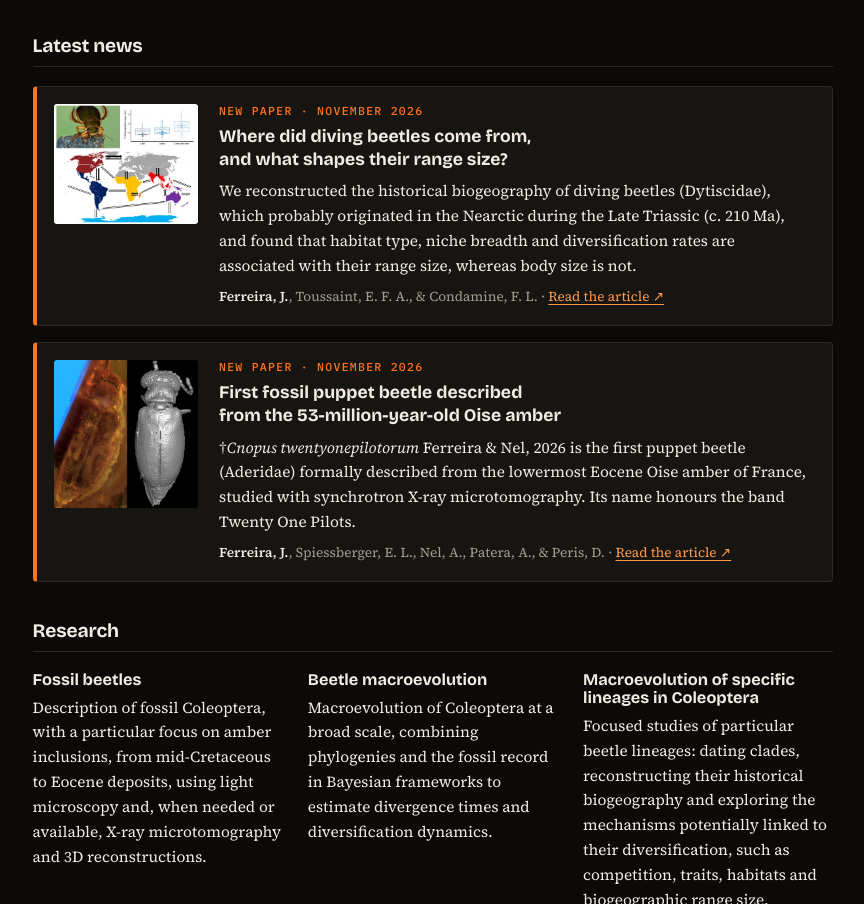
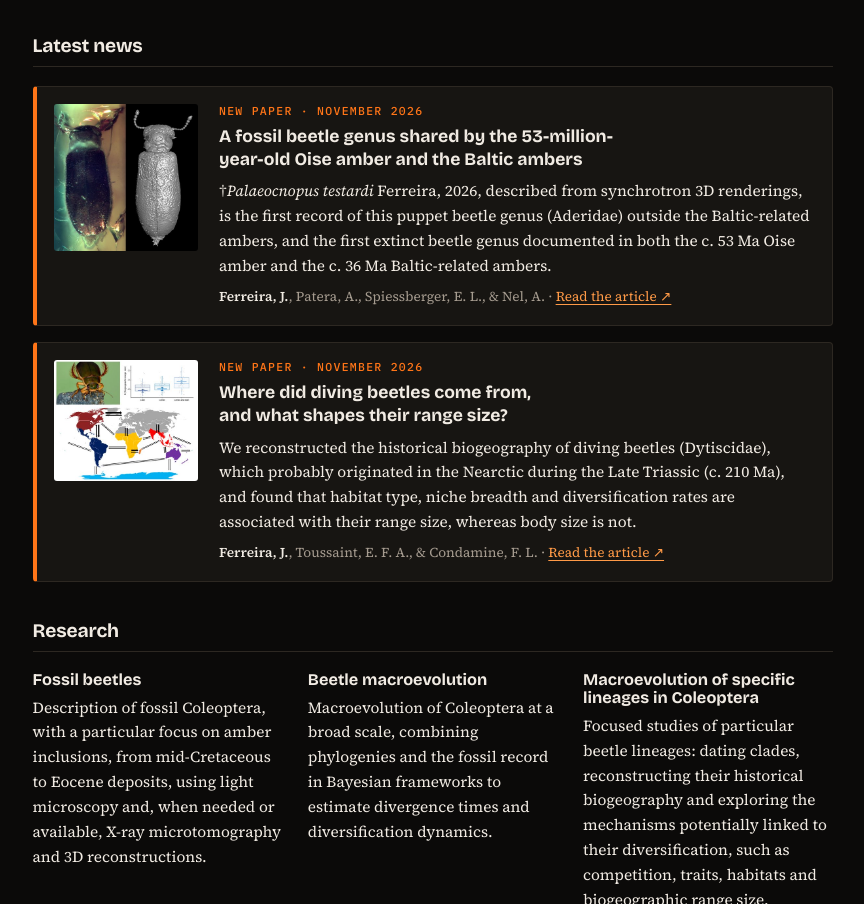
Before and after one commit to JulesFerreira27/julesferreira27.github.io, a plain HTML site: page index.html in a window 1280 px wide. Shown: the part 1024-1928 px from the top of the page, without its empty margins (357-1221 px from the left). Drawn offline with nearby package versions, Linux system fonts and the light colour scheme.

Commit message:
Add files via upload

```diff
--- a/index.html
+++ b/index.html
@@ -365,21 +365,21 @@ footer.foot{margin-top:3.5rem;padding-top:1.2rem;border-top:1px solid var(--rule
   <div>
     <h2 class="sub">Latest news</h2>
     <article class="feature">
+      <a class="zoomable" href="img/fig/palaeocnopus.jpg" data-zoom data-caption="†Palaeocnopus testardi Ferreira, 2026 in Oise amber and its 3D reconstruction · Fossil Record (2026)"><img src="img/fig/palaeocnopus_t.jpg" alt="Palaeocnopus testardi in Oise amber and its synchrotron 3D reconstruction" width="440" height="447" loading="lazy"></a>
+      <div>
+        <div class="label">New paper · November 2026</div>
+        <h3><a href="https://doi.org/10.3897/fr.29.217019" target="_blank" rel="noopener">A fossil beetle genus shared by the 53-million-year-old Oise amber and the Baltic ambers</a></h3>
+        <p>†<i>Palaeocnopus testardi</i> Ferreira, 2026, described from synchrotron 3D renderings, is the first record of this puppet beetle genus (Aderidae) outside the Baltic-related ambers, and the first extinct beetle genus documented in both the c. 53 Ma Oise amber and the c. 36 Ma Baltic-related ambers.</p>
+        <p class="fref"><b>Ferreira, J.</b>, Patera, A., Spiessberger, E. L., &amp; Nel, A. · <a href="https://doi.org/10.3897/fr.29.217019" target="_blank" rel="noopener">Read the article ↗</a></p>
+      </div>
+    </article>
+    <article class="feature">
       <a class="zoomable" href="img/fig/dytbio.jpg" data-zoom data-caption="Graphical abstract · Systematic Entomology (2026)"><img src="img/fig/dytbio_t.jpg" alt="Graphical abstract: a diving beetle, range size by habitat type and a world map of dispersal routes" width="440" height="367" loading="lazy"></a>
       <div>
         <div class="label">New paper · November 2026</div>
         <h3><a href="https://doi.org/10.1111/syen.70076" target="_blank" rel="noopener">Where did diving beetles come from, and what shapes their range size?</a></h3>
         <p>We reconstructed the historical biogeography of diving beetles (Dytiscidae), which probably originated in the Nearctic during the Late Triassic (c. 210 Ma), and found that habitat type, niche breadth and diversification rates are associated with their range size, whereas body size is not.</p>
         <p class="fref"><b>Ferreira, J.</b>, Toussaint, E. F. A., &amp; Condamine, F. L. · <a href="https://doi.org/10.1111/syen.70076" target="_blank" rel="noopener">Read the article ↗</a></p>
-      </div>
-    </article>
-    <article class="feature">
-      <a class="zoomable" href="img/fig/cnopus.jpg" data-zoom data-caption="†Cnopus twentyonepilotorum Ferreira &amp; Nel, 2026 in Oise amber and its 3D reconstruction · ZooKeys (2026)"><img src="img/fig/cnopus_t.jpg" alt="Cnopus twentyonepilotorum in Oise amber and its synchrotron 3D reconstruction" width="440" height="450" loading="lazy"></a>
-      <div>
-        <div class="label">New paper · November 2026</div>
-        <h3><a href="https://doi.org/10.3897/zookeys.1297.210120" target="_blank" rel="noopener">First fossil puppet beetle described from the 53-million-year-old Oise amber</a></h3>
-        <p>†<i>Cnopus twentyonepilotorum</i> Ferreira &amp; Nel, 2026 is the first puppet beetle (Aderidae) formally described from the lowermost Eocene Oise amber of France, studied with synchrotron X-ray microtomography. Its name honours the band Twenty One Pilots.</p>
-        <p class="fref"><b>Ferreira, J.</b>, Spiessberger, E. L., Nel, A., Patera, A., &amp; Peris, D. · <a href="https://doi.org/10.3897/zookeys.1297.210120" target="_blank" rel="noopener">Read the article ↗</a></p>
       </div>
     </article>
   </div>
@@ -468,11 +468,11 @@ footer.foot{margin-top:3.5rem;padding-top:1.2rem;border-top:1px solid var(--rule
     <article class="pub">
       <a class="fig" href="img/fig/palaeocnopus.jpg" data-zoom data-caption="†Palaeocnopus testardi Ferreira, 2026 in Oise amber and its 3D reconstruction · Fossil Record (2026)"><img src="img/fig/palaeocnopus_t.jpg" alt="Palaeocnopus testardi in Oise amber (left) and its synchrotron 3D reconstruction (right)" width="440" height="447" loading="lazy"></a>
       <div>
-        <div class="pub-meta"><span class="yr">2026</span><span class="jr">Fossil Record</span><span class="badge">IF 2.0</span><span class="badge oa">Open access</span><span class="badge soft">Accepted</span></div>
+        <div class="pub-meta"><span class="yr">2026</span><span class="jr">Fossil Record</span><span class="badge">IF 2.0</span><span class="badge oa">Open access</span></div>
         <ul class="fields" aria-label="Research fields"><li>Palaeoecology</li><li>Palaeontology</li><li>Taxonomy</li></ul>
         <h3>First occurrence of †<i class="tx">Palaeocnopus</i> (Coleoptera, Tenebrionoidea, Aderidae) in the lowermost Eocene Oise amber (France), with notes on beetle genera shared with the uppermost Eocene Baltic-related ambers</h3>
         <p class="result">Describes †<i class="tx">Palaeocnopus testardi</i> Ferreira, 2026 (genus †<i class="tx">Palaeocnopus</i> Alekseev &amp; Grzymala, 2015) from synchrotron 3D renderings, the first record of the genus outside the Baltic-related ambers and the first documented extinct beetle genus shared by the c. 53 Ma Oise amber and the c. 36 Ma Baltic-related ambers, and compiles the beetle genera common to both deposits.</p>
-        <p class="ref"><b>Ferreira, J.</b>, Patera, A., Spiessberger, E. L., &amp; Nel, A. (accepted). First occurrence of †<i>Palaeocnopus</i> (Coleoptera, Tenebrionoidea, Aderidae) in the lowermost Eocene Oise amber (France), with notes on beetle genera shared with the uppermost Eocene Baltic-related ambers. <i>Fossil Record</i>.</p>
+        <p class="ref"><b>Ferreira, J.</b>, Patera, A., Spiessberger, E. L., &amp; Nel, A. (2026). First occurrence of †<i>Palaeocnopus</i> (Coleoptera, Tenebrionoidea, Aderidae) in the lowermost Eocene Oise amber (France), with notes on beetle genera shared with the uppermost Eocene Baltic-related ambers. <i>Fossil Record</i>, 29(2), 919–930.<br><a href="https://doi.org/10.3897/fr.29.217019" target="_blank" rel="noopener">https://doi.org/10.3897/fr.29.217019</a></p>
       </div>
     </article>
 
```
